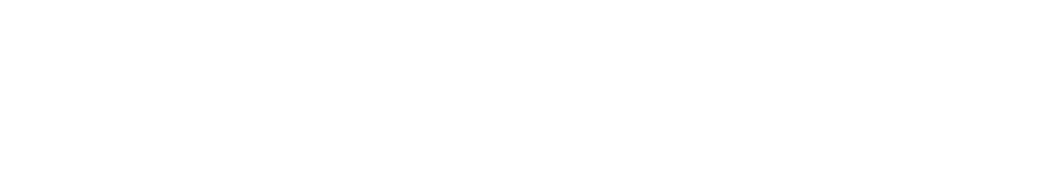
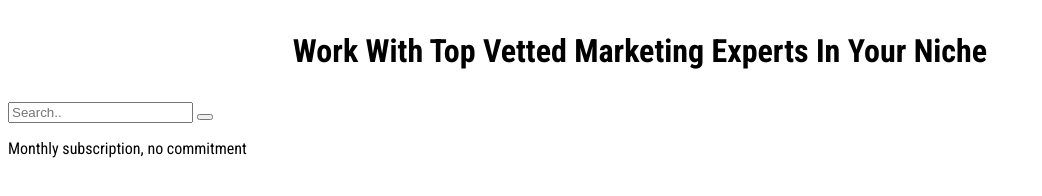
Before and after one commit to MichelleSchoen/Frontend, a plain HTML site: page index.html in a window 1280 px wide. Shown: the whole page, without its empty margins (0-1042 px from the left). Drawn offline with Linux system fonts and the light colour scheme.

Commit message:
Add files via upload

```diff
--- a/index.html
+++ b/index.html
@@ -3,16 +3,33 @@
 
 	<head>
 		<meta charset="UTF-8">
-	<meta name="author" content="jouw naam">
+		<meta name="author" content="Michelle Schoen">
 		<meta name="viewport" content="width=device-width, initial-scale=1">
 
 		<title>Naam van je site en/of pagina</title>
 
 		<link href="styles/style.css" rel="stylesheet">
+		<link href="https://fonts.googleapis.com/css2?family=Roboto+Condensed:wght@400;700&display=swap" rel="stylesheet">
 	</head>
+	<body>
+		<header>
 
-<body>
+		</header>
+		<main>
+			<section>
+				<h1>Work With Top Vetted Marketing Experts In Your Niche</h1>
+				<form action="geenidee">
+					<imput type= "search" name="search" placeholder="try fashion" > </imput>
+					<imput type= "submit" value="Get started" > </imput>
+				</form>
 
+				<form class="example" action="action_page.php">
+					<input type="text" placeholder="Search.." name="search">
+					<button type="submit"><i class="fa fa-search"></i></button>
+				</form>
+				<p>Monthly subscription, no commitment</p>
+			</section>
+		</main>
 		<script src="scripts/script.js"></script>
 	</body>
 
--- a/styles/style.css
+++ b/styles/style.css
@@ -2,3 +2,13 @@
 *, *::after, *::before {
   box-sizing:border-box;
 }
+
+body {
+	font-family: 'Roboto Condensed', sans-serif;
+}
+
+h1 {
+text-align: center;
+font-size: 2em;
+margin: 1em;
+}
```
Lines whose indentation alone changed are shown as unchanged.
